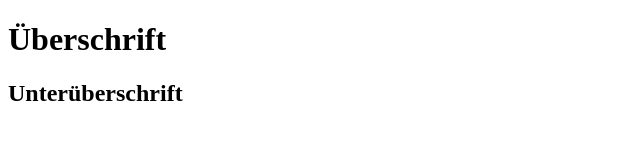
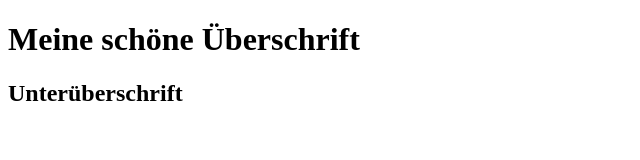
Before and after one commit to FelixWagner25/Testprojekt, a plain HTML site: page index.html in a window 1280 px wide. Shown: the whole page, without its empty margins (0-640 px from the left). Drawn offline with Linux system fonts and the light colour scheme.

Commit message:
Change headline

```diff
--- a/index.html
+++ b/index.html
@@ -6,7 +6,7 @@
     <title>Document</title>
   </head>
   <body>
-    <h1>Überschrift</h1>
+    <h1>Meine schöne Überschrift</h1>
     <h2>Unterüberschrift</h2>
   </body>
 </html>
```
